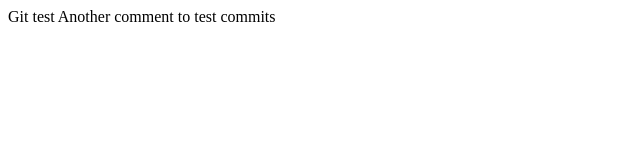
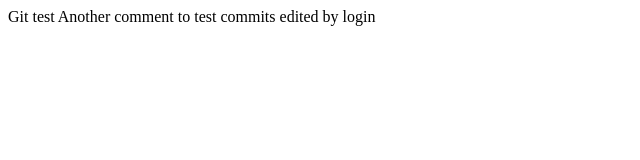
Before and after one commit to CubanNerd/testgit, a plain HTML site: page index.html in a window 1280 px wide. Shown: the whole page, without its empty margins (0-640 px from the left). Drawn offline with Linux system fonts and the light colour scheme.

Commit message:
changed index.html

```diff
--- a/index.html
+++ b/index.html
@@ -6,5 +6,6 @@
 <body>
 	Git test
 	Another comment to test commits
+	edited by login
 </body>
 </html>
```
